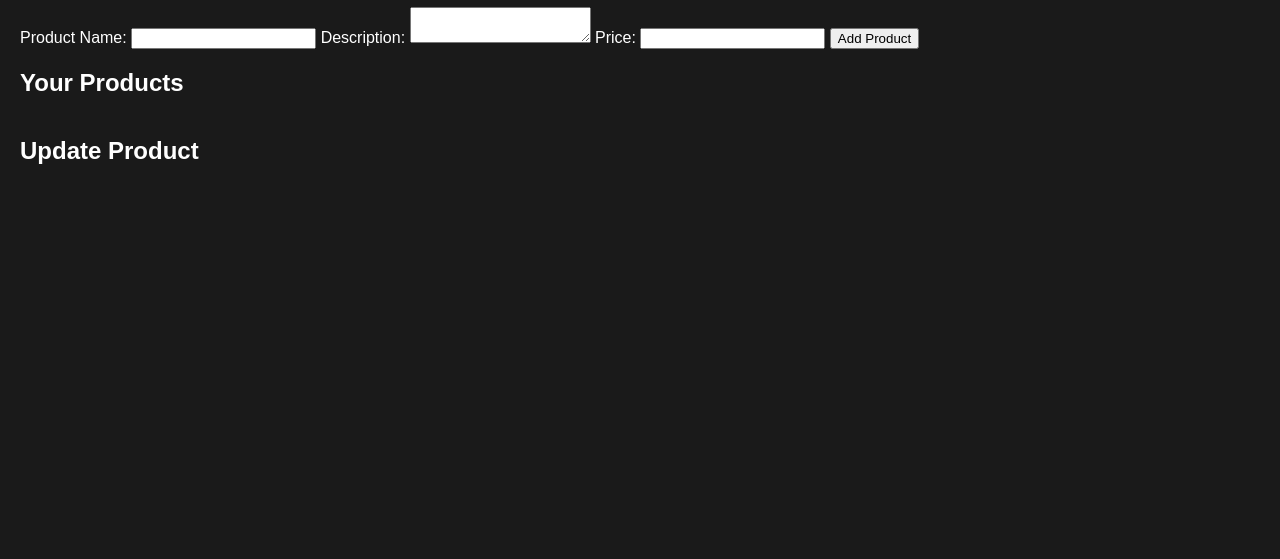
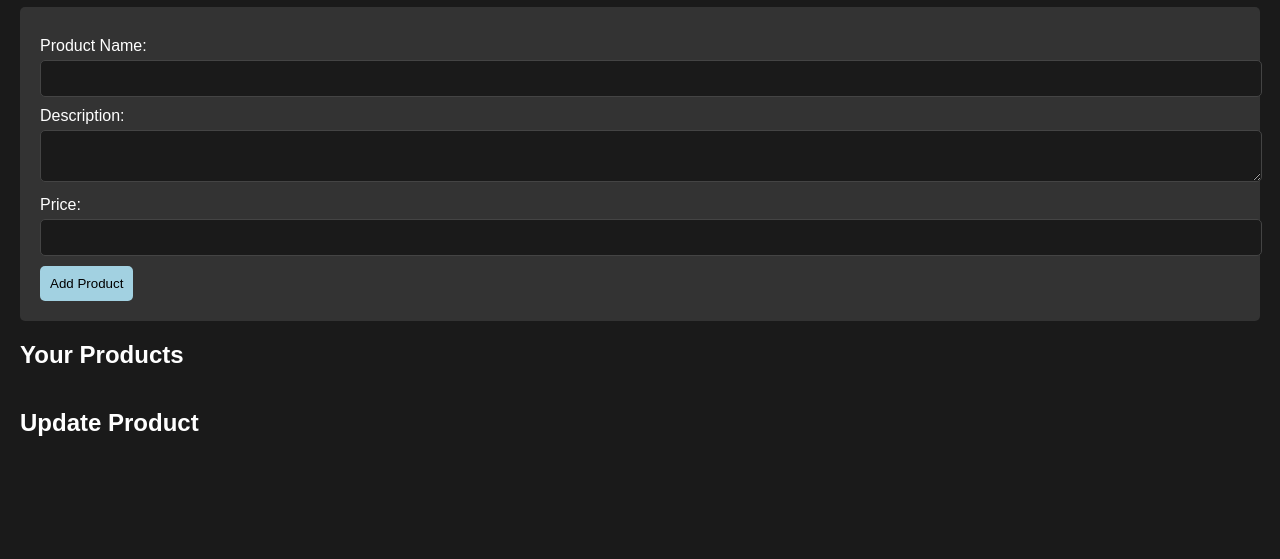
Before and after one commit to Asterinos1/E-shop-Cloud-Services-2024, a website: page public/my-products.html in a window 1280 px wide. Shown: the part 241-800 px from the top of the page. Drawn offline with Linux system fonts and the light colour scheme; no server answers.

Commit message:
Now it looks prettier

```diff
--- a/public/my-products.html
+++ b/public/my-products.html
@@ -17,7 +17,7 @@
 
     <div id="content">
         <h1>Add Your Products</h1>
-        <form id="add-product-form">
+        <form id="add-product-form" class="product-form">
             <label for="name">Product Name:</label>
             <input type="text" id="name" name="name" required>
 
@@ -34,7 +34,7 @@
         <ul id="product-list"></ul> <!-- List to display products -->
 
         <h2>Update Product</h2>
-        <form id="update-product-form" style="display:none;">
+        <form id="update-product-form" style="display:none;" class="product-form">
             <label for="update-name">Product Name:</label>
             <input type="text" id="update-name" name="name">
 
@@ -59,7 +59,12 @@
             productList.innerHTML = ''; // Clear the existing list
             products.forEach(product => {
                 const li = document.createElement('li');
-                li.textContent = `${product.name} - ${product.description} - $${product.price}`;
+                li.classList.add('product-item');
+                li.innerHTML = `
+                    <h3>${product.name}</h3>
+                    <p>${product.description}</p>
+                    <p>Price: $${product.price}</p>
+                `;
 
                 // Create edit button
                 const editButton = document.createElement('button');
--- a/public/style.css
+++ b/public/style.css
@@ -21,7 +21,6 @@ body {
 }
 
 .navbar button {
-    float: left;
     display: block;
     color: white;
     text-align: center;
@@ -29,6 +28,8 @@ body {
     border: none;
     background-color: #656161;
     cursor: pointer;
+    margin: 0 5px; /* Add margin between buttons */
+    transition: background-color 0.3s; /* Smooth background color transition */
 }
 
 .navbar button:hover {
@@ -56,19 +57,57 @@ body {
     border-radius: 5px; /* Rounded corners */
     padding: 15px; /* Inner padding */
     text-align: center; /* Center text */
-    transition: transform 0.2s; /* Animation on hover */
+    transition: transform 0.2s, box-shadow 0.2s; /* Animation on hover */
 }
 
 .product-item:hover {
     transform: scale(1.05); /* Slightly enlarge the box on hover */
+    box-shadow: 0 4px 15px rgba(0, 0, 0, 0.5); /* Add shadow effect on hover */
 }
 
 .product-item h3 {
     margin: 0 0 10px; /* Margin for the product name */
     font-size: 1.5em;  /* Adjust font size for the product name */
+    color: #a2d1e1; /* Light blue color for product names */
 }
 
 .product-item p {
     margin: 5px 0; /* Margin for price and description */
     font-size: 1em; /* Standard font size for details */
 }
+
+.product-form {
+    background-color: #333; /* Form background color */
+    border-radius: 5px; /* Rounded corners for the form */
+    padding: 20px; /* Inner padding for the form */
+    margin-bottom: 20px; /* Space below the form */
+}
+
+.product-form label {
+    display: block; /* Block display for labels */
+    margin: 10px 0 5px; /* Margin for labels */
+}
+
+.product-form input, .product-form textarea {
+    width: 100%; /* Full width for inputs */
+    padding: 10px; /* Inner padding for inputs */
+    border: 1px solid #444; /* Border color */
+    border-radius: 5px; /* Rounded corners for inputs */
+    background-color: #1a1a1a; /* Input background color */
+    color: white; /* Input text color */
+}
+
+.product-form button {
+    margin-top: 10px; /* Space above the button */
+    background-color: #a2d1e1; /* Button background color */
+    color: black; /* Button text color */
+    border: none; /* Remove border */
+    padding: 10px; /* Padding for button */
+    border-radius: 5px; /* Rounded corners for button */
+    cursor: pointer; /* Pointer cursor on hover */
+    transition: background-color 0.3s; /* Smooth background color transition */
+}
+
+.product-form button:hover {
+    background-color: #88b9cc; /* Button hover color */
+}
```
